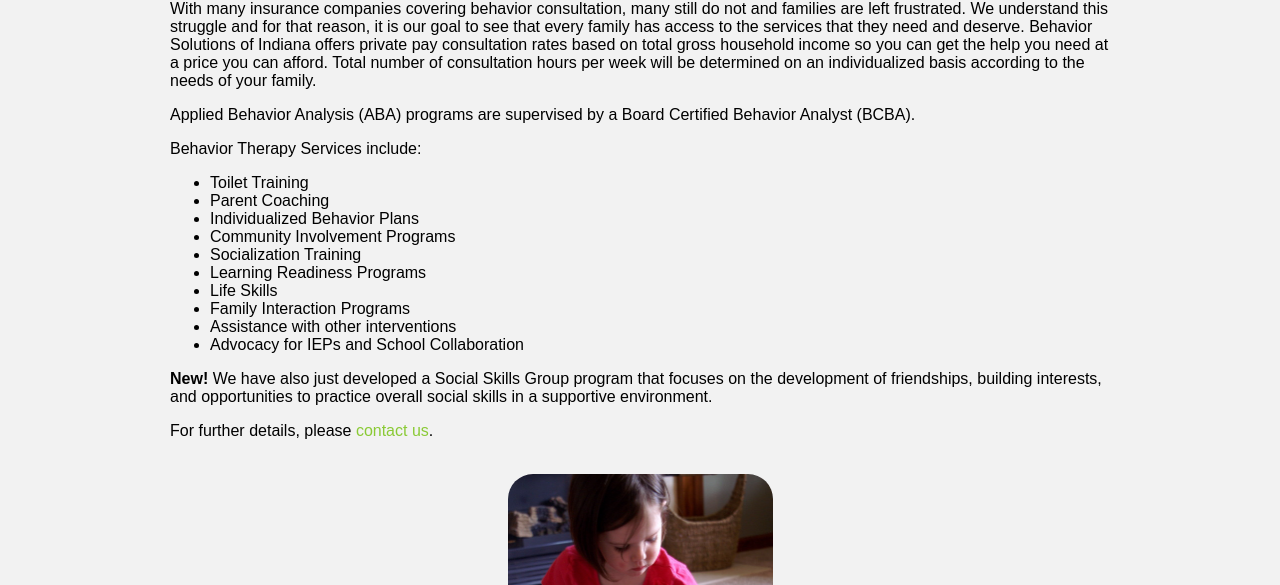
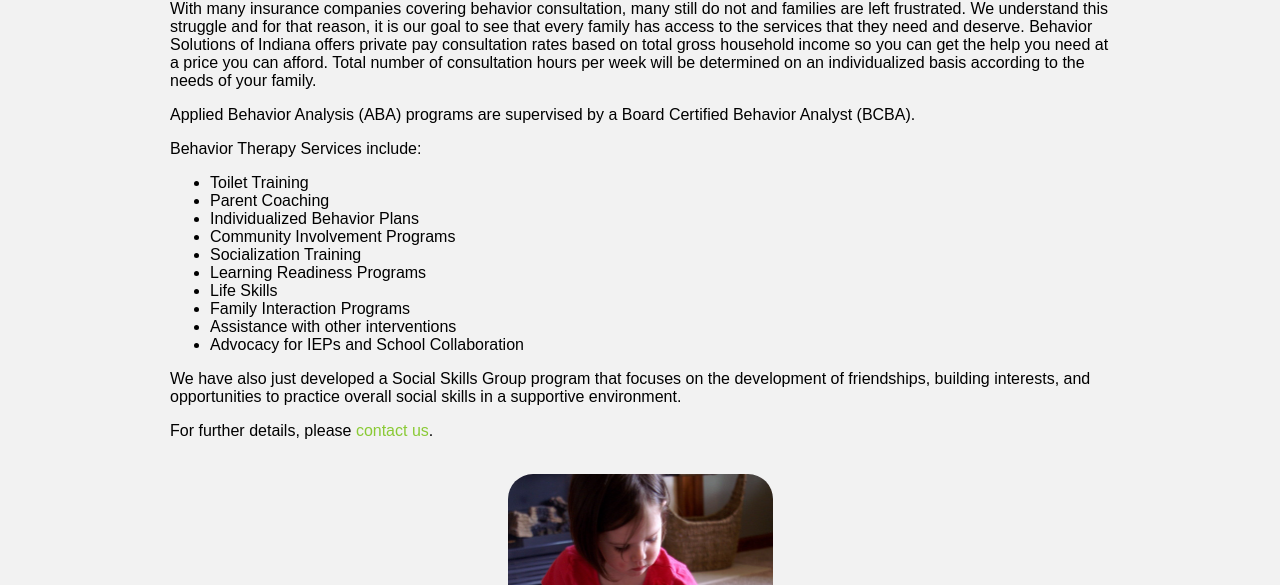
Before and after one commit to hollissam3/Behavior-Solutions-Indiana-Website, a website: page app/services.html in a window 1280 px wide. Shown: the part 215-800 px from the top of the page. Drawn offline with nearby package versions, Linux system fonts and the light colour scheme; files that its build step writes are made by us from their sources.

Commit message:
Tweaked social skills description on about

```diff
--- a/app/services.html
+++ b/app/services.html
@@ -64,7 +64,7 @@
           </ul>
         </p>
 
-        <p><strong>New!</strong> We have also just developed a Social Skills Group program that focuses on the development of friendships, building interests, and opportunities to practice overall social skills in a supportive environment.</p>
+        <p>We have also just developed a Social Skills Group program that focuses on the development of friendships, building interests, and opportunities to practice overall social skills in a supportive environment.</p>
 
         <p>For further details, please <a href="contact.html" >contact us</a>.</p>
 
```
